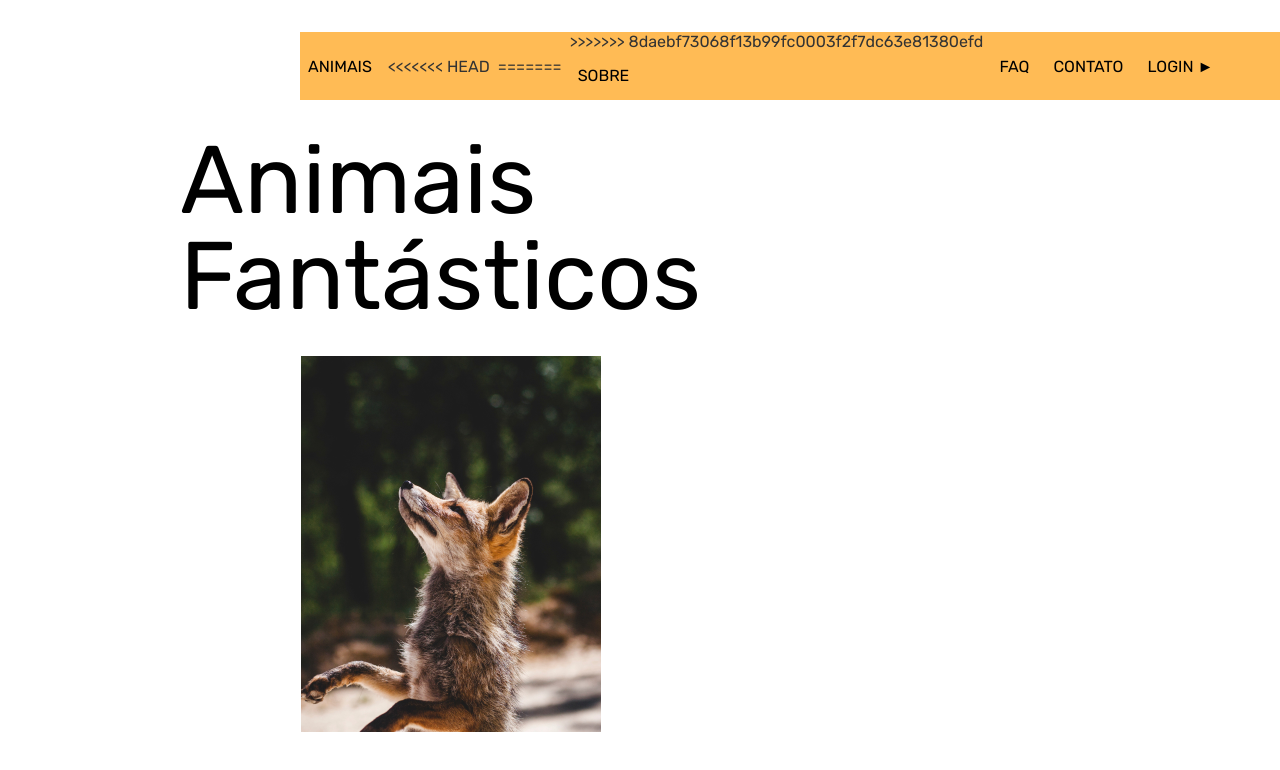
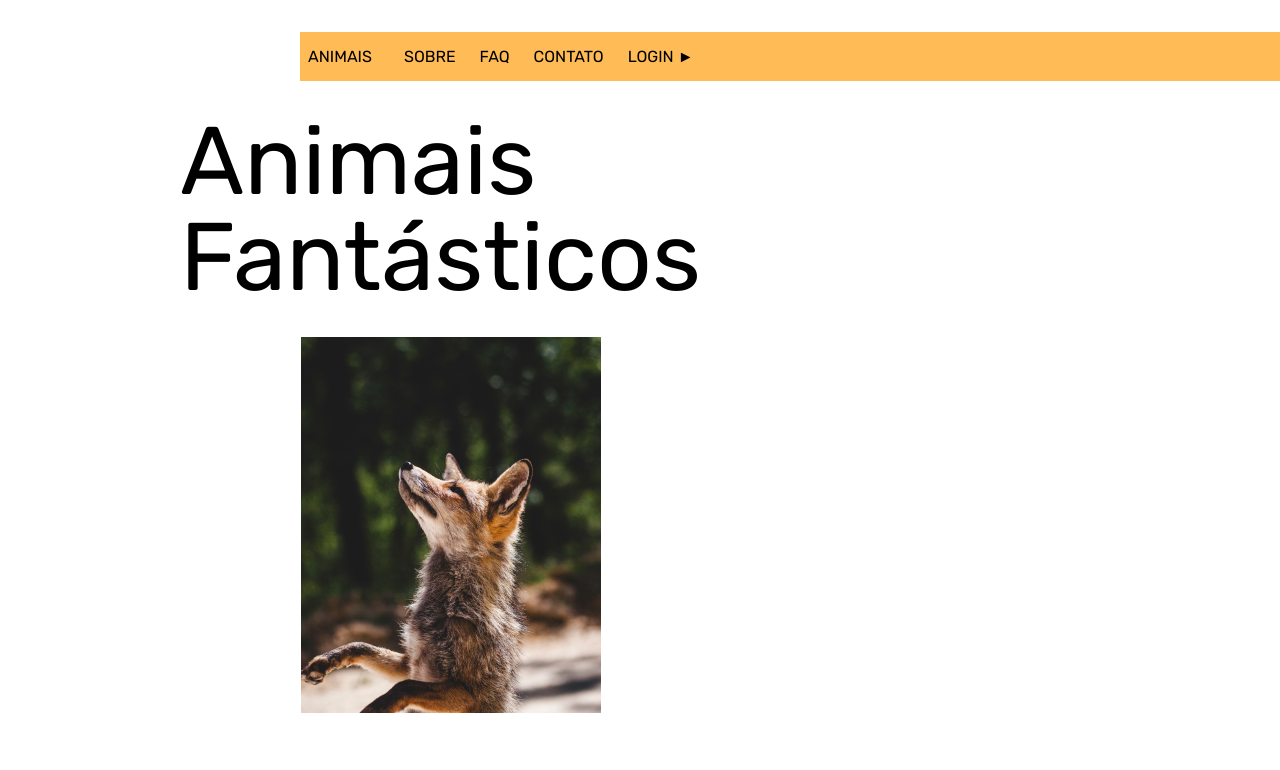
Before and after one commit to bruno-lima1/fantastic-animals, a plain HTML site: page index.html in a window 1280 px wide. Shown: the top 770 px of the page. Drawn offline with Linux system fonts and the light colour scheme.

Commit message:
fixing dropdown menu

```diff
--- a/index.html
+++ b/index.html
@@ -17,11 +17,8 @@
       <nav>
         <ul class="header-menu" data-smooth-scroll>
           <li><a href="#animais">ANIMAIS</a></li>
-<<<<<<< HEAD
           <li data-dropdown>
-=======
           <li class="header-menu-sobre" data-dropdown-menu>
->>>>>>> 8daebf73068f13b99fc0003f2f7dc63e81380efd
             <a href="./">SOBRE</a>
             <ul class="dropdown-menu">
               <li><a href="./">A Empresa</a></li>
```
